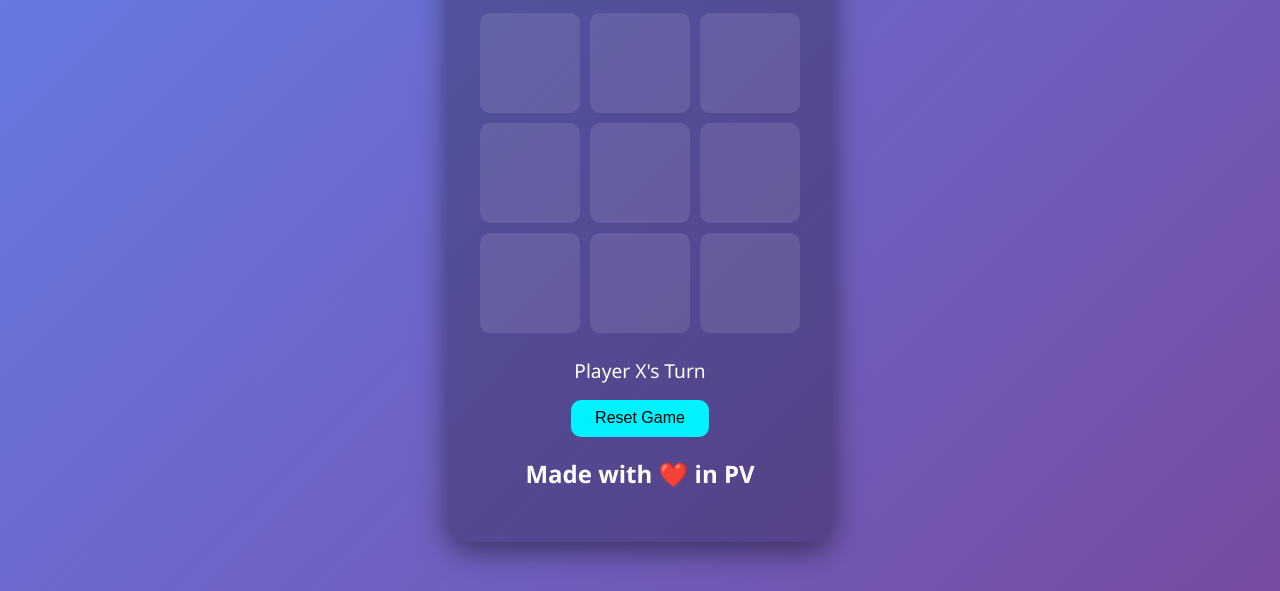
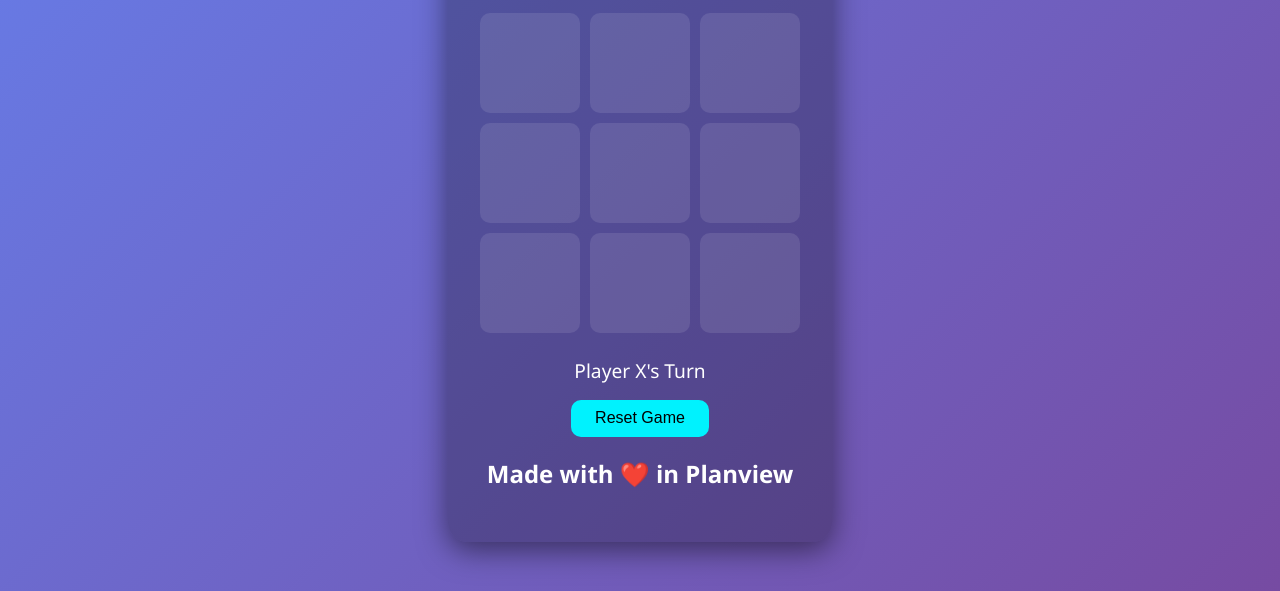
Before and after one commit to mrgpr10/gitops, a plain HTML site: page index.html in a window 1280 px wide. Shown: the part 209-800 px from the top of the page. Drawn offline with Linux system fonts and the light colour scheme.

Commit message:
changed to Planview

```diff
--- a/index.html
+++ b/index.html
@@ -124,7 +124,8 @@
     </div>
     <div id="status">Player X's Turn</div>
     <button id="reset">Reset Game</button>
-    <h2>Made with ❤️ in PV</h2>
+    <h2>Made with ❤️ in Planview
+    </h2>
   </div>
 
   <audio id="clickSound" src="click.mp3"></audio>
```
